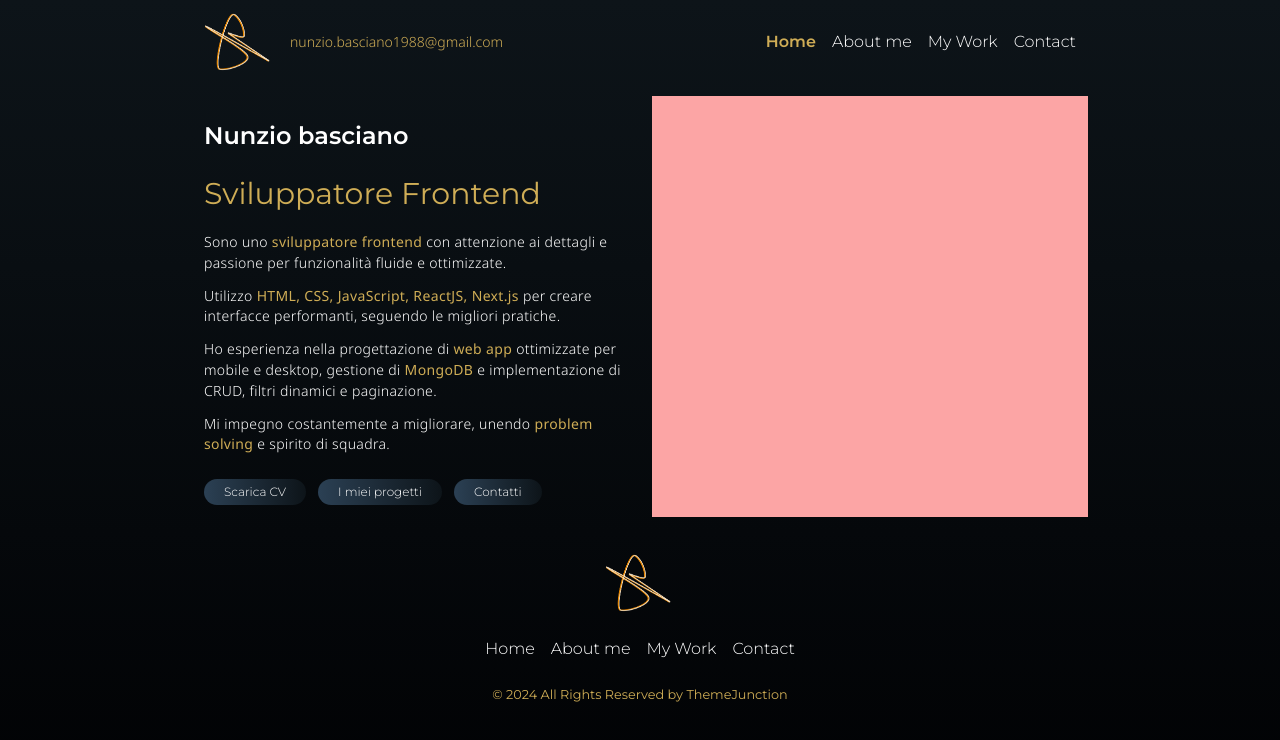
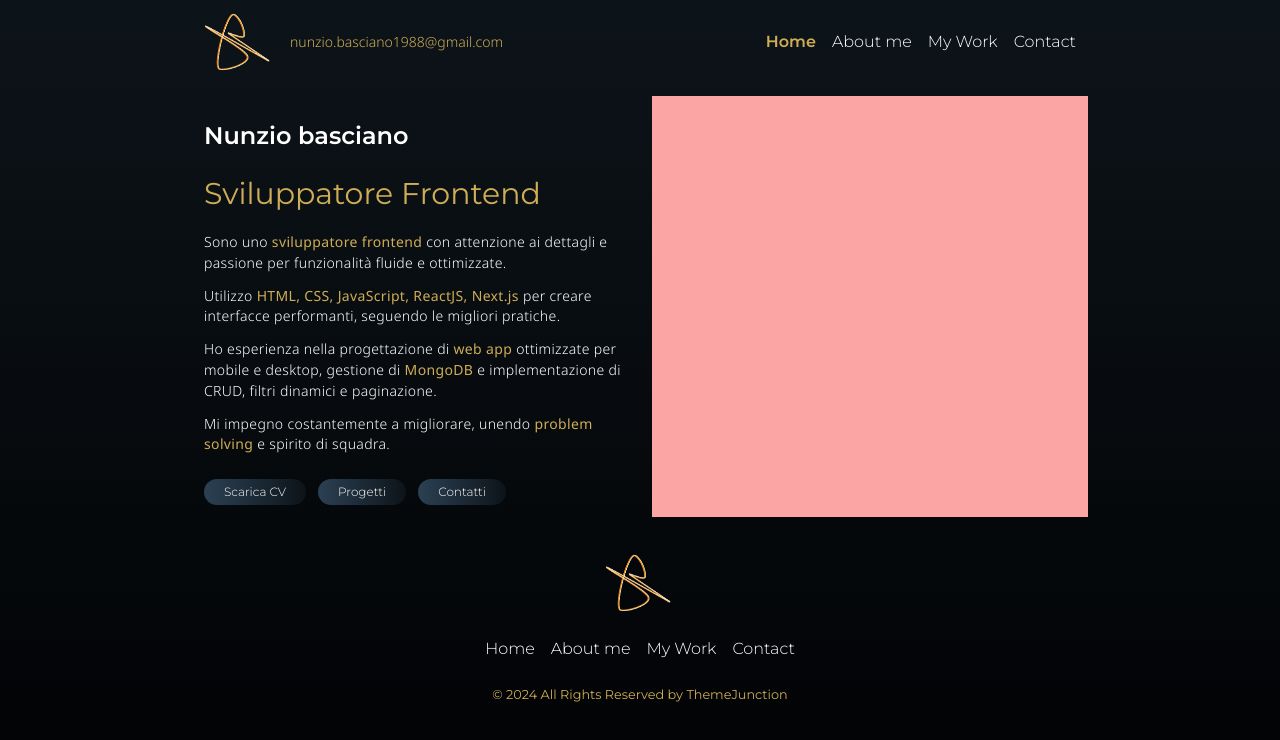
Before and after one commit to NunzioBasciano/portfolio, a Next.js app: page / in a window 1280 px wide. Shown: the top 740 px of the page. Built offline with nearby package versions, Linux system fonts and the light colour scheme.

Commit message:
fix label on Button i home

```diff
--- a/app/page.tsx
+++ b/app/page.tsx
@@ -40,7 +40,7 @@ export default function Home() {
         </p>
         <div className="flex gap-3">
           <Button downloadCV={true} label="Scarica CV" />
-          <Button link="/my-project" label="I miei progetti" />
+          <Button link="/my-project" label="Progetti" />
           <Button link="/contact" label="Contatti" />
         </div>
       </div>
```
